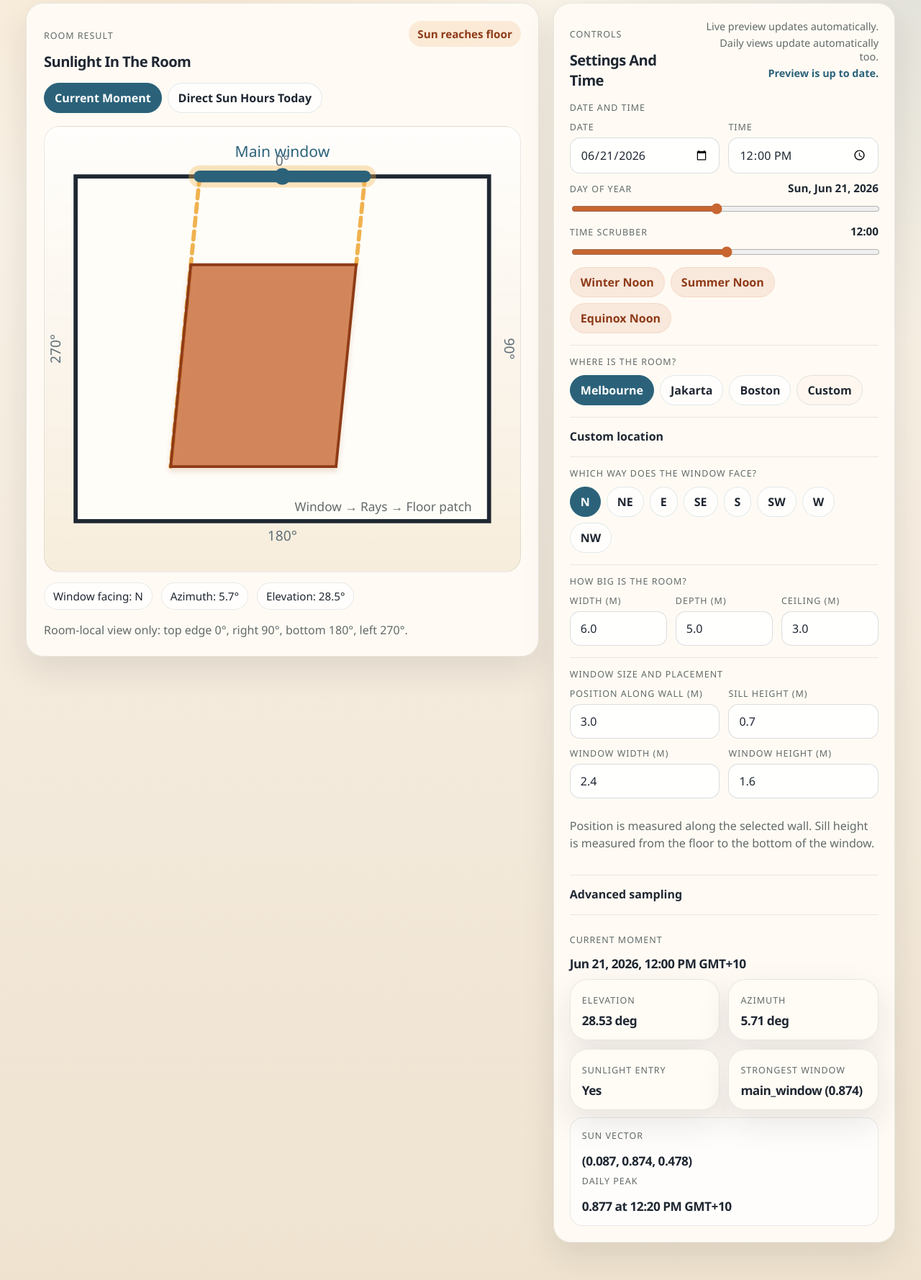
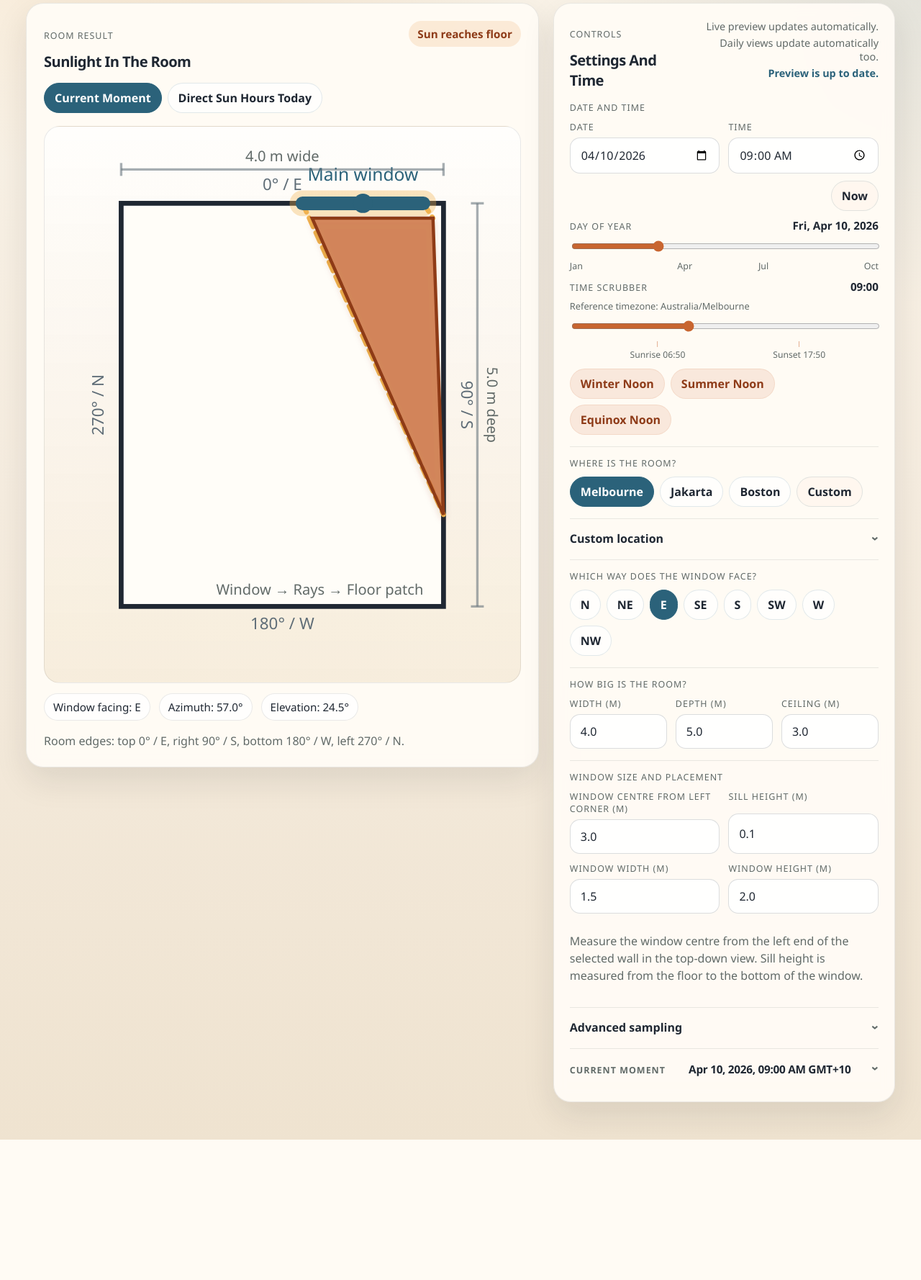
Before and after one commit to adhni/sunlight_house_project, a Flask app: page / in a window 1280 px wide. Shown: the part 205-1983 px from the top of the page at 72% size. After the commit the page ends 1788 px from the top, so only its background shows below. Run offline with Flask 3, Linux system fonts and the light colour scheme; some libraries are stand-ins or nearby versions.

Commit message:
Polish planner controls and defaults

```diff
--- a/app.py
+++ b/app.py
@@ -89,20 +89,24 @@ def default_form_values() -> dict[str, str]:
     room = scenario.room
     window = scenario.windows[0]
     preset = default_location_preset()
+    timezone = ZoneInfo(scenario.location.timezone_name)
+    current_moment = datetime.now(timezone).replace(second=0, microsecond=0)
+    rounded_minute = current_moment.minute - (current_moment.minute % 15)
+    current_moment = current_moment.replace(minute=rounded_minute)
     return {
         "location_preset": preset,
         "location_name": scenario.location.name,
         "latitude": f"{scenario.location.latitude}",
         "longitude": f"{scenario.location.longitude}",
         "timezone_name": scenario.location.timezone_name,
-        "year": str(scenario.year),
-        "selected_date": f"{scenario.year}-06-21",
-        "selected_time": "12:00",
+        "year": str(current_moment.year),
+        "selected_date": current_moment.date().isoformat(),
+        "selected_time": current_moment.strftime("%H:%M"),
         "room_width": f"{room.width}",
         "room_depth": f"{room.depth}",
         "room_height": f"{room.height}",
         "window_facing": scenario.window_facing_label,
-        "window_span_center": "3.0",
+        "window_span_center": f"{window.center[0]:.1f}",
         "window_sill_height": f"{window.center[2] - window.height / 2.0:.1f}",
         "window_width": f"{window.width}",
         "window_height": f"{window.height}",
@@ -190,6 +194,7 @@ def snapshot_payload(config: SimulationConfig, selected_moment: datetime) -> dic
     exposure_grid = daily_exposure_grid(config, daily.patches_over_time)
     strongest_window, strongest_intensity = snapshot.strongest_window
     state = snapshot_state(snapshot.entered_direct_sun, strongest_intensity)
+    daylight_times = daylight_window(daily.positions)
 
     return {
         "location": {
@@ -226,6 +231,8 @@ def snapshot_payload(config: SimulationConfig, selected_moment: datetime) -> dic
             "peak_window_name": daily.peak_window_name,
             "peak_intensity": daily.peak_intensity,
             "peak_time": daily.peak_time.isoformat() if daily.peak_time else None,
+            "sunrise_time": daylight_times[0].isoformat() if daylight_times[0] else None,
+            "sunset_time": daylight_times[1].isoformat() if daylight_times[1] else None,
             "exposure_grid": exposure_grid,
         },
         "room": {
@@ -383,6 +390,13 @@ def snapshot_state(has_patch: bool, strongest_intensity: float) -> str:
     return "behind_window"
 
 
+def daylight_window(positions) -> tuple[datetime | None, datetime | None]:
+    above_horizon = [dt for dt, position in positions if position.elevation_deg > 0.0]
+    if not above_horizon:
+        return None, None
+    return above_horizon[0], above_horizon[-1]
+
+
 app = create_app()
 
 
--- a/static/app.js
+++ b/static/app.js
@@ -4,6 +4,10 @@
   const form = document.getElementById("simulation-form");
   const roomWorkspace = document.querySelector(".room-workspace");
   const updateStatus = document.getElementById("update-status");
+  const sunriseMarker = document.getElementById("sunrise-marker");
+  const sunsetMarker = document.getElementById("sunset-marker");
+  const timeScrubberReference = document.getElementById("time-scrubber-reference");
+  const setNowButton = document.getElementById("set-now-button");
 
   const locationPresetInput = document.getElementById("location-preset-input");
   const windowFacingInput = document.getElementById("window-facing-input");
@@ -75,6 +79,28 @@
     const hours = Math.floor(totalMinutes / 60);
     const minutes = totalMinutes % 60;
     return `${String(hours).padStart(2, "0")}:${String(minutes).padStart(2, "0")}`;
+  }
+
+  function roundedNowInTimezone(timezoneName) {
+    const formatter = new Intl.DateTimeFormat("en-CA", {
+      timeZone: timezoneName,
+      year: "numeric",
+      month: "2-digit",
+      day: "2-digit",
+      hour: "2-digit",
+      minute: "2-digit",
+      hourCycle: "h23",
+    });
+    const parts = Object.fromEntries(
+      formatter.formatToParts(new Date())
+        .filter((part) => part.type !== "literal")
+        .map((part) => [part.type, part.value])
+    );
+    const roundedMinute = Math.floor(parseInt(parts.minute, 10) / 15) * 15;
+    return {
+      date: `${parts.year}-${parts.month}-${parts.day}`,
+      time: `${parts.hour}:${String(roundedMinute).padStart(2, "0")}`,
+    };
   }
 
   function selectedYear() {
@@ -196,6 +222,7 @@
       marker.setLatLng([preset.latitude, preset.longitude]);
       map.setView([preset.latitude, preset.longitude], 5);
     }
+    updateTimeScrubberReference(preset.timezone_name);
   }
 
   function setLocationPreset(presetKey, options = {}) {
@@ -204,6 +231,7 @@
     setActiveButtons(locationChipButtons, "locationPreset", presetKey);
 
     if (presetKey === "custom") {
+      locationNameInput.value = "Custom location";
       customLocationPanel.open = true;
       ensureMap();
       invalidateMapSoon();
@@ -252,12 +280,90 @@
     return Number.isFinite(parsed) ? parsed : null;
   }
 
+  function compassLabelForDegrees(degrees) {
+    const labels = ["N", "NE", "E", "SE", "S", "SW", "W", "NW"];
+    const normalized = ((degrees % 360) + 360) % 360;
+    const index = Math.round(normalized / 45) % labels.length;
+    return labels[index];
+  }
+
+  function roomEdgeLabels(windowFacingLabel) {
+    const baseAngles = [0, 90, 180, 270];
+    const facingAngles = {
+      N: 0,
+      NE: 45,
+      E: 90,
+      SE: 135,
+      S: 180,
+      SW: 225,
+      W: 270,
+      NW: 315,
+    };
+    const baseWorldAngle = facingAngles[windowFacingLabel] ?? 0;
+    return baseAngles.map((angle) => `${angle}\u00b0 / ${compassLabelForDegrees(baseWorldAngle + angle)}`);
+  }
+
+  function localMinutesFromIso(isoString) {
+    if (!isoString) {
+      return null;
+    }
+    const hours = parseInt(isoString.slice(11, 13), 10);
+    const minutes = parseInt(isoString.slice(14, 16), 10);
+    if (!Number.isFinite(hours) || !Number.isFinite(minutes)) {
+      return null;
+    }
+    return hours * 60 + minutes;
+  }
+
+  function formatIsoLocalTime(isoString) {
+    const totalMinutes = localMinutesFromIso(isoString);
+    return totalMinutes === null ? "\u2014" : formatTimeReadout(totalMinutes);
+  }
+
+  function setDaylightMarker(element, isoString, label) {
+    if (!element) {
+      return;
+    }
+    const totalMinutes = localMinutesFromIso(isoString);
+    if (totalMinutes === null) {
+      element.hidden = true;
+      return;
+    }
+    element.hidden = false;
+    element.textContent = `${label} ${formatIsoLocalTime(isoString)}`;
+    element.style.left = `${(totalMinutes / 1440) * 100}%`;
+  }
+
+  function createDimensionGuides(width, depth) {
+    const widthLineY = -0.42;
+    const depthLineX = width + 0.42;
+    return `
+      <g stroke="rgba(95,109,119,0.55)" stroke-width="0.03" fill="none">
+        <line x1="0" y1="${widthLineY}" x2="${width}" y2="${widthLineY}"></line>
+        <line x1="0" y1="${widthLineY - 0.08}" x2="0" y2="${widthLineY + 0.08}"></line>
+        <line x1="${width}" y1="${widthLineY - 0.08}" x2="${width}" y2="${widthLineY + 0.08}"></line>
+        <line x1="${depthLineX}" y1="0" x2="${depthLineX}" y2="${depth}"></line>
+        <line x1="${depthLineX - 0.08}" y1="0" x2="${depthLineX + 0.08}" y2="0"></line>
+        <line x1="${depthLineX - 0.08}" y1="${depth}" x2="${depthLineX + 0.08}" y2="${depth}"></line>
+      </g>
+      <text x="${width / 2}" y="${widthLineY - 0.1}" font-size="0.18" text-anchor="middle" fill="#616a68">${width.toFixed(1)} m wide</text>
+      <text x="${depthLineX + 0.12}" y="${depth / 2}" font-size="0.18" text-anchor="middle" fill="#616a68" transform="rotate(90 ${depthLineX + 0.12} ${depth / 2})">${depth.toFixed(1)} m deep</text>
+    `;
+  }
+
   function setUpdateStatus(message, state = "idle") {
     if (!updateStatus) {
       return;
     }
     updateStatus.textContent = message;
     updateStatus.dataset.state = state;
+  }
+
+  function updateTimeScrubberReference(timezoneName) {
+    if (!timeScrubberReference) {
+      return;
+    }
+    timeScrubberReference.textContent = `Reference timezone: ${timezoneName}`;
   }
 
   function isCompleteDateValue() {
@@ -301,7 +407,7 @@
   function createRoomSvg(payload) {
     const width = payload.room.width;
     const depth = payload.room.depth;
-    const pad = 0.45;
+    const pad = 0.95;
     const viewBox = `${-pad} ${-pad} ${width + pad * 2} ${depth + pad * 2}`;
     const mapPoint = (point) => `${point[0]},${depth - point[1]}`;
     const activeWindow = payload.windows[0];
@@ -347,11 +453,13 @@
     const noPatch = payload.snapshot.patches.length === 0
       ? `<text x="${width / 2}" y="${depth / 2 + 0.6}" font-size="0.28" text-anchor="middle" fill="#616a68">No direct floor patch</text>`
       : "";
+    const [topLabel, rightLabel, bottomLabel, leftLabel] = roomEdgeLabels(payload.window_facing_label);
+    const dimensionGuides = createDimensionGuides(width, depth);
     const sideLabels = `
-      <text x="${width / 2}" y="-0.16" font-size="0.2" text-anchor="middle" fill="#5f6d77">0°</text>
-      <text x="${width + 0.22}" y="${depth / 2}" font-size="0.2" text-anchor="middle" fill="#5f6d77" transform="rotate(90 ${width + 0.22} ${depth / 2})">90°</text>
-      <text x="${width / 2}" y="${depth + 0.28}" font-size="0.2" text-anchor="middle" fill="#5f6d77">180°</text>
-      <text x="-0.22" y="${depth / 2}" font-size="0.2" text-anchor="middle" fill="#5f6d77" transform="rotate(-90 -0.22 ${depth / 2})">270°</text>
+      <text x="${width / 2}" y="-0.16" font-size="0.2" text-anchor="middle" fill="#5f6d77">${topLabel}</text>
+      <text x="${width + 0.22}" y="${depth / 2}" font-size="0.2" text-anchor="middle" fill="#5f6d77" transform="rotate(90 ${width + 0.22} ${depth / 2})">${rightLabel}</text>
+      <text x="${width / 2}" y="${depth + 0.28}" font-size="0.2" text-anchor="middle" fill="#5f6d77">${bottomLabel}</text>
+      <text x="-0.22" y="${depth / 2}" font-size="0.2" text-anchor="middle" fill="#5f6d77" transform="rotate(-90 -0.22 ${depth / 2})">${leftLabel}</text>
     `;
     const sourceLegend = `<text x="${width - 0.25}" y="${depth - 0.15}" font-size="0.18" text-anchor="end" fill="#616a68">Window → Rays → Floor patch</text>`;
     const defs = `
@@ -372,6 +480,7 @@
         ${windowLine}
         ${sourceMarker}
         ${noPatch}
+        ${dimensionGuides}
         ${sideLabels}
         ${sourceLegend}
       </svg>
@@ -381,7 +490,7 @@
   function createExposureMapSvg(payload) {
     const width = payload.room.width;
     const depth = payload.room.depth;
-    const pad = 0.45;
+    const pad = 0.95;
     const viewBox = `${-pad} ${-pad} ${width + pad * 2} ${depth + pad * 2}`;
     const activeWindow = payload.windows[0];
     const [windowA, windowB] = activeWindow.wall_segment_xy;
@@ -391,6 +500,8 @@
     const cellWidth = grid.cell_width;
     const cellHeight = grid.cell_height;
     const peakHours = Math.max(grid.peak_hours || 0, 0.0001);
+    const [topLabel, rightLabel, bottomLabel, leftLabel] = roomEdgeLabels(payload.window_facing_label);
+    const dimensionGuides = createDimensionGuides(width, depth);
 
     const cells = [];
     for (let row = 0; row < rows; row += 1) {
@@ -408,12 +519,13 @@
         <rect x="0" y="0" width="${width}" height="${depth}" fill="#fffdf8" stroke="#1f2732" stroke-width="0.06"></rect>
         ${cells.join("")}
         <line x1="${windowA[0]}" y1="${depth - windowA[1]}" x2="${windowB[0]}" y2="${depth - windowB[1]}" stroke="#2b627a" stroke-width="0.17" stroke-linecap="round"></line>
+        ${dimensionGuides}
         <text x="${0.12}" y="${0.25}" font-size="0.18" fill="#616a68">0 h</text>
         <text x="${width - 0.12}" y="${0.25}" font-size="0.18" text-anchor="end" fill="#8e3b18">${grid.peak_hours.toFixed(1)} h max</text>
-        <text x="${width / 2}" y="-0.16" font-size="0.2" text-anchor="middle" fill="#5f6d77">0°</text>
-        <text x="${width + 0.22}" y="${depth / 2}" font-size="0.2" text-anchor="middle" fill="#5f6d77" transform="rotate(90 ${width + 0.22} ${depth / 2})">90°</text>
-        <text x="${width / 2}" y="${depth + 0.28}" font-size="0.2" text-anchor="middle" fill="#5f6d77">180°</text>
-        <text x="-0.22" y="${depth / 2}" font-size="0.2" text-anchor="middle" fill="#5f6d77" transform="rotate(-90 -0.22 ${depth / 2})">270°</text>
+        <text x="${width / 2}" y="-0.16" font-size="0.2" text-anchor="middle" fill="#5f6d77">${topLabel}</text>
+        <text x="${width + 0.22}" y="${depth / 2}" font-size="0.2" text-anchor="middle" fill="#5f6d77" transform="rotate(90 ${width + 0.22} ${depth / 2})">${rightLabel}</text>
+        <text x="${width / 2}" y="${depth + 0.28}" font-size="0.2" text-anchor="middle" fill="#5f6d77">${bottomLabel}</text>
+        <text x="-0.22" y="${depth / 2}" font-size="0.2" text-anchor="middle" fill="#5f6d77" transform="rotate(-90 -0.22 ${depth / 2})">${leftLabel}</text>
       </svg>
     `;
   }
@@ -461,6 +573,10 @@
     setText("snapshot-window-fact", `Window facing: ${payload.active_window.facing}`);
     setText("snapshot-azimuth-fact", `Azimuth: ${snapshot.azimuth_deg.toFixed(1)}°`);
     setText("snapshot-elevation-fact", `Elevation: ${snapshot.elevation_deg.toFixed(1)}°`);
+    const [topLabel, rightLabel, bottomLabel, leftLabel] = roomEdgeLabels(payload.window_facing_label);
+    setText("room-angle-caption", `Room edges: top ${topLabel}, right ${rightLabel}, bottom ${bottomLabel}, left ${leftLabel}.`);
+    setDaylightMarker(sunriseMarker, payload.daily.sunrise_time, "Sunrise");
+    setDaylightMarker(sunsetMarker, payload.daily.sunset_time, "Sunset");
     setText(
       "daily-exposure-caption",
       `${Math.round(payload.daily.exposure_grid.sunlit_fraction * 100)}% of the room gets some direct sun today. Darker cells mean more direct-sun hours. Peak floor cell: ${payload.daily.exposure_grid.peak_hours.toFixed(1)} h.`
@@ -517,12 +633,30 @@
 
   function refreshTimezone() {
     setLocationPreset("custom", { applyPreset: false, openPanel: true, refresh: false });
+    updateTimeScrubberReference(timezoneInput.value.trim() || "Custom timezone");
     scheduleRefresh();
   }
 
   function refreshLocationName() {
     setLocationPreset("custom", { applyPreset: false, openPanel: true, refresh: false });
     scheduleRefresh();
+  }
+
+  function setInputsToNow() {
+    const timezoneName = timezoneInput.value.trim();
+    if (!timezoneName) {
+      setUpdateStatus("Set a timezone first.", "draft");
+      return;
+    }
+    try {
+      const now = roundedNowInTimezone(timezoneName);
+      selectedDateInput.value = now.date;
+      selectedTimeInput.value = now.time;
+      syncSlidersFromInputs();
+      scheduleRefresh("Set to now...");
+    } catch (error) {
+      setUpdateStatus("Timezone is not valid for 'Now'.", "error");
+    }
   }
 
   function refreshFromNumberField(input) {
@@ -629,6 +763,7 @@
   });
 
   timezoneInput.addEventListener("input", () => {
+    updateTimeScrubberReference(timezoneInput.value.trim() || "Custom timezone");
     setUpdateStatus("Finish the current field to update.", "draft");
   });
   timezoneInput.addEventListener("change", refreshTimezone);
@@ -646,6 +781,10 @@
     input.addEventListener("change", () => refreshFromNumberField(input));
   });
 
+  if (setNowButton) {
+    setNowButton.addEventListener("click", setInputsToNow);
+  }
+
   syncSlidersFromInputs();
   setActiveButtons(locationChipButtons, "locationPreset", locationPresetInput.value);
   setActiveButtons(windowFacingButtons, "windowFacing", windowFacingInput.value);
@@ -654,5 +793,6 @@
     invalidateMapSoon();
   }
   updateSnapshotDom(initialData);
+  updateTimeScrubberReference(timezoneInput.value);
   setUpdateStatus(defaultUpdateMessage, "idle");
 })();
--- a/static/styles.css
+++ b/static/styles.css
@@ -272,6 +272,60 @@ input[type="range"] {
   gap: 8px;
 }
 
+.date-time-actions {
+  display: flex;
+  justify-content: flex-end;
+}
+
+.slider-reference {
+  font-size: 0.8rem;
+  color: var(--muted);
+}
+
+.slider-landmarks {
+  display: grid;
+  grid-template-columns: repeat(4, 1fr);
+  gap: 8px;
+  font-size: 0.78rem;
+  color: var(--muted);
+}
+
+.slider-landmarks span:nth-child(2),
+.slider-landmarks span:nth-child(3) {
+  text-align: center;
+}
+
+.slider-landmarks span:last-child {
+  text-align: right;
+}
+
+.daylight-markers {
+  position: relative;
+  height: 28px;
+  margin-top: 2px;
+}
+
+.daylight-marker {
+  position: absolute;
+  top: 0;
+  transform: translateX(-50%);
+  padding-top: 10px;
+  font-size: 0.76rem;
+  color: var(--muted);
+  white-space: nowrap;
+}
+
+.daylight-marker::before {
+  content: "";
+  position: absolute;
+  top: 0;
+  left: 50%;
+  width: 1px;
+  height: 8px;
+  transform: translateX(-50%);
+  background: rgba(200, 101, 48, 0.5);
+}
+
 .slider-header {
   display: flex;
   justify-content: space-between;
@@ -294,10 +348,26 @@ input[type="range"] {
 }
 
 .subtle-details summary {
+  display: flex;
+  justify-content: space-between;
+  align-items: center;
+  gap: 12px;
   cursor: pointer;
   font-weight: 700;
   color: var(--ink);
   list-style: none;
+}
+
+.subtle-details summary::after {
+  content: "\203a";
+  font-size: 1.1rem;
+  color: var(--muted);
+  transform: rotate(90deg);
+  transition: transform 0.15s ease;
+}
+
+.subtle-details[open] summary::after {
+  transform: rotate(270deg);
 }
 
 .subtle-details summary::-webkit-details-marker {
@@ -311,8 +381,16 @@ input[type="range"] {
   margin-top: 12px;
 }
 
+.custom-location-fields {
+  gap: 14px;
+}
+
+.custom-location-advanced {
+  margin-top: 0;
+}
+
 .location-map {
-  min-height: 220px;
+  min-height: 280px;
   border-radius: 18px;
   overflow: hidden;
   border: 1px solid var(--line);
@@ -399,6 +477,21 @@ input[type="range"] {
   margin-bottom: 0;
 }
 
+.current-moment-details summary {
+  align-items: baseline;
+}
+
+.current-moment-details summary strong {
+  font-size: 0.96rem;
+  letter-spacing: -0.02em;
+}
+
+.current-moment-content {
+  display: grid;
+  gap: 12px;
+  margin-top: 14px;
+}
+
 .metric-grid {
   display: grid;
   grid-template-columns: repeat(2, minmax(0, 1fr));
@@ -476,6 +569,15 @@ input[type="range"] {
     text-align: left;
   }
 
+  .current-moment-details summary {
+    display: grid;
+    grid-template-columns: 1fr;
+  }
+
+  .date-time-actions {
+    justify-content: flex-start;
+  }
+
   .room-snapshot-large {
     min-height: 320px;
   }
--- a/templates/index.html
+++ b/templates/index.html
@@ -68,8 +68,8 @@
                 <span id="snapshot-elevation-fact">Elevation: {{ "%.1f"|format(snapshot.position.elevation_deg) }}°</span>
               </div>
 
-              <p class="angle-caption room-caption">
-                Room-local view only: top edge 0°, right 90°, bottom 180°, left 270°.
+              <p id="room-angle-caption" class="angle-caption room-caption">
+                Room edges show both room angle and compass direction.
               </p>
             </div>
 
@@ -109,19 +109,33 @@
                     <input id="selected-time-input" type="time" name="selected_time" value="{{ form_values.selected_time }}">
                   </label>
                 </div>
+                <div class="date-time-actions">
+                  <button id="set-now-button" type="button" class="chip-button chip-button-soft">Now</button>
+                </div>
                 <div class="explore-slider-group">
                   <div class="slider-header">
                     <span class="explorer-label">Day Of Year</span>
                     <strong id="day-of-year-readout"></strong>
                   </div>
                   <input id="day-of-year-slider" type="range" min="1" max="366" step="1">
+                  <div class="slider-landmarks" aria-hidden="true">
+                    <span>Jan</span>
+                    <span>Apr</span>
+                    <span>Jul</span>
+                    <span>Oct</span>
+                  </div>
                 </div>
                 <div class="explore-slider-group">
                   <div class="slider-header">
                     <span class="explorer-label">Time Scrubber</span>
                     <strong id="time-of-day-readout"></strong>
                   </div>
-                  <input id="time-of-day-slider" type="range" min="0" max="1430" step="10">
+                  <div id="time-scrubber-reference" class="slider-reference">Reference timezone: {{ form_values.timezone_name }}</div>
+                  <input id="time-of-day-slider" type="range" min="0" max="1439" step="15">
+                  <div id="daylight-markers" class="daylight-markers" aria-hidden="true">
+                    <span id="sunrise-marker" class="daylight-marker">Sunrise</span>
+                    <span id="sunset-marker" class="daylight-marker">Sunset</span>
+                  </div>
                 </div>
                 <div class="chip-row seasonal-row">
                   <a class="season-chip" href="{{ preset_urls['Winter solstice'] }}">Winter Noon</a>
@@ -156,10 +170,8 @@
               <details id="custom-location-panel" class="subtle-details" {% if form_values.location_preset == 'custom' %}open{% endif %}>
                 <summary>Custom location</summary>
                 <div class="custom-location-fields">
-                  <label>
-                    <span>Location label</span>
-                    <input type="text" name="location_name" value="{{ form_values.location_name }}">
-                  </label>
+                  <p class="field-help">Click the map or drag the marker to place the room. Use manual coordinates only when you need a precise point.</p>
+                  <div id="location-map" class="location-map location-map-compact" aria-label="Location map"></div>
                   <div class="field-row">
                     <label>
                       <span>Latitude</span>
@@ -170,15 +182,15 @@
                       <input id="longitude-input" type="number" step="0.0001" name="longitude" value="{{ form_values.longitude }}">
                     </label>
                   </div>
+                  <details class="subtle-details custom-location-advanced">
+                    <summary>Manual timezone</summary>
+                    <div class="advanced-fields">
                       <label>
                         <span>Timezone</span>
                         <input type="text" name="timezone_name" value="{{ form_values.timezone_name }}">
                       </label>
-                  <label>
-                    <span>Simulation year</span>
-                    <input id="year-input" type="number" step="1" name="year" value="{{ form_values.year }}">
-                  </label>
-                  <div id="location-map" class="location-map location-map-compact" aria-label="Location map"></div>
+                    </div>
+                  </details>
                 </div>
               </details>
 
@@ -219,7 +231,7 @@
                 <span class="explorer-label">Window Size And Placement</span>
                 <div class="field-row field-row-2">
                   <label>
-                    <span>Position along wall (m)</span>
+                    <span>Window centre from left corner (m)</span>
                     <input type="number" step="0.1" name="window_span_center" value="{{ form_values.window_span_center }}">
                   </label>
                   <label>
@@ -235,7 +247,7 @@
                     <input type="number" step="0.1" name="window_height" value="{{ form_values.window_height }}">
                   </label>
                 </div>
-                <p class="field-help">Position is measured along the selected wall. Sill height is measured from the floor to the bottom of the window.</p>
+                <p class="field-help">Measure the window centre from the left end of the selected wall in the top-down view. Sill height is measured from the floor to the bottom of the window.</p>
               </section>
 
               <details class="subtle-details">
@@ -252,13 +264,12 @@
                 </div>
               </details>
 
-              <section class="control-group control-summary">
-                <div class="workspace-header compact-header">
-                  <div>
-                    <p class="section-kicker">Current Moment</p>
-                    <h2 id="selected-moment-label">{{ snapshot.moment.strftime('%d %b %Y %H:%M %Z') }}</h2>
-                  </div>
-                </div>
+              <details class="subtle-details control-group current-moment-details">
+                <summary>
+                  <span class="section-kicker">Current Moment</span>
+                  <strong id="selected-moment-label">{{ snapshot.moment.strftime('%d %b %Y %H:%M %Z') }}</strong>
+                </summary>
+                <div class="current-moment-content">
                   <div class="metric-grid metric-grid-compact">
                     <article class="metric-card">
                       <span class="metric-label">Elevation</span>
@@ -291,8 +302,11 @@
                       {% endif %}
                     </strong>
                   </div>
-              </section>
+                </div>
+              </details>
 
+              <input type="hidden" name="location_name" value="{{ form_values.location_name }}">
+              <input type="hidden" id="year-input" name="year" value="{{ form_values.year }}">
               <input type="hidden" id="location-preset-input" name="location_preset" value="{{ form_values.location_preset }}">
               <input type="hidden" id="window-facing-input" name="window_facing" value="{{ form_values.window_facing }}">
             </section>
```
Also changed, not shown: sunlight_house/config.py (+5 -5 lines). Lines whose indentation alone changed are shown as unchanged.
